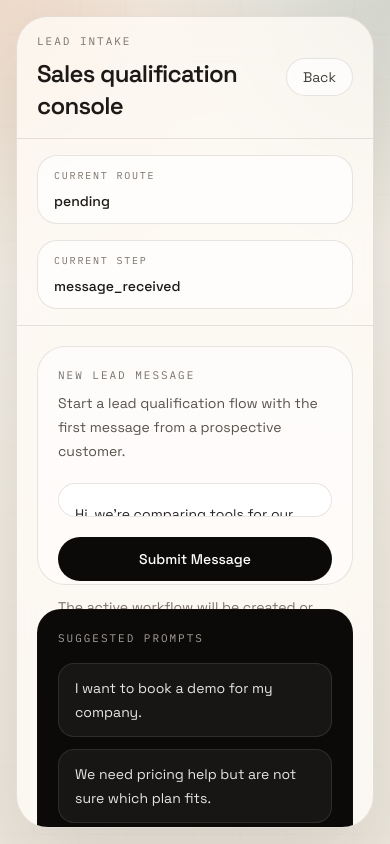
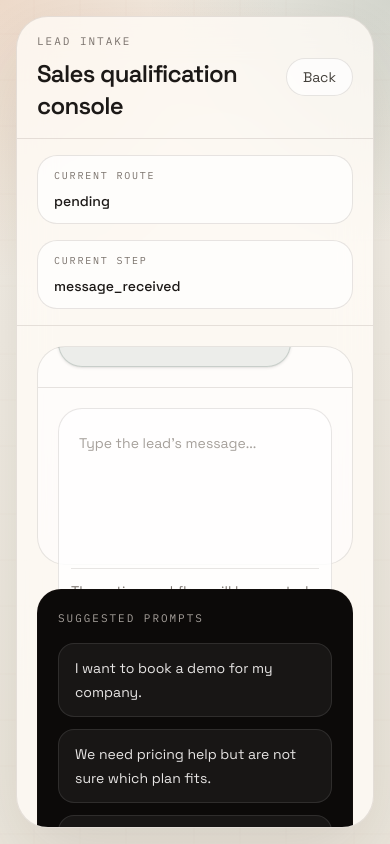
Before and after one commit to rupeshbug/systemforge, a Next.js app: page /intake in a window 390 px wide. Built offline with nearby package versions, Linux system fonts and the light colour scheme.

Commit message:
feat: better prompt and chat UI

```diff
--- a/app/api/chat/route.ts
+++ b/app/api/chat/route.ts
@@ -3,9 +3,37 @@ import { generateText } from "ai";
 import { RESPONSE_SYSTEM_PROMPT } from "@/src/workflow/prompts/systemPrompt";
 
 export async function POST(request: Request) {
-  const body = await request.json().catch(() => ({}));
+  let body: unknown;
+
+  try {
+    body = await request.json();
+  } catch {
+    return Response.json(
+      {
+        ok: false,
+        error: "Request body must be valid JSON.",
+      },
+      { status: 400 },
+    );
+  }
+
   const prompt =
-    typeof body.prompt === "string" ? body.prompt : "I want to book a meeting.";
+    typeof body === "object" &&
+    body !== null &&
+    "prompt" in body &&
+    typeof body.prompt === "string"
+      ? body.prompt
+      : "";
+
+  if (!prompt.trim()) {
+    return Response.json(
+      {
+        ok: false,
+        error: "Prompt is required.",
+      },
+      { status: 400 },
+    );
+  }
 
   const result = await generateText({
     model: groq("meta-llama/llama-4-scout-17b-16e-instruct"),
--- a/app/intake/page.tsx
+++ b/app/intake/page.tsx
@@ -1,4 +1,7 @@
+"use client";
+
 import Link from "next/link";
+import { useEffect, useRef, useState } from "react";
 
 const starterPrompts = [
   "I want to book a demo for my company.",
@@ -11,13 +14,106 @@ const statusItems = [
   { label: "Current step", value: "message_received" },
 ];
 
+type ChatMessage = {
+  id: string;
+  role: "user" | "assistant";
+  content: string;
+};
+
 export default function IntakePage() {
+  const [message, setMessage] = useState("");
+  const [error, setError] = useState("");
+  const [isSubmitting, setIsSubmitting] = useState(false);
+  const [messages, setMessages] = useState<ChatMessage[]>([
+    {
+      id: "welcome",
+      role: "assistant",
+      content:
+        "Welcome to SystemForge. Share the lead's message and I will respond as the qualification assistant.",
+    },
+  ]);
+  const scrollRef = useRef<HTMLDivElement | null>(null);
+
+  useEffect(() => {
+    const container = scrollRef.current;
+
+    if (!container) {
+      return;
+    }
+
+    container.scrollTo({
+      top: container.scrollHeight,
+      behavior: "smooth",
+    });
+  }, [messages, isSubmitting]);
+
+  async function handleSubmit() {
+    const trimmedMessage = message.trim();
+
+    if (!trimmedMessage) {
+      setError("Please enter a message first.");
+      return;
+    }
+
+    const userMessage: ChatMessage = {
+      id: `user-${Date.now()}`,
+      role: "user",
+      content: trimmedMessage,
+    };
+
+    setMessages((current) => [...current, userMessage]);
+    setMessage("");
+    setError("");
+    setIsSubmitting(true);
+
+    try {
+      const response = await fetch("/api/chat", {
+        method: "POST",
+        headers: {
+          "Content-Type": "application/json",
+        },
+        body: JSON.stringify({ prompt: trimmedMessage }),
+      });
+
+      const data = (await response.json()) as {
+        ok: boolean;
+        text?: string;
+        error?: string;
+      };
+
+      if (!response.ok || !data.ok) {
+        setError(data.error ?? "Something went wrong.");
+        return;
+      }
+
+      setMessages((current) => [
+        ...current,
+        {
+          id: `assistant-${Date.now()}`,
+          role: "assistant",
+          content: data.text ?? "",
+        },
+      ]);
+    } catch {
+      setError("Unable to reach the chat API.");
+    } finally {
+      setIsSubmitting(false);
+    }
+  }
+
+  function handleKeyDown(event: React.KeyboardEvent<HTMLTextAreaElement>) {
+    if (event.key === "Enter" && !event.shiftKey) {
+      event.preventDefault();
+      void handleSubmit();
+    }
+  }
+
   return (
     <main className="relative flex min-h-screen items-center overflow-hidden px-4 py-4 sm:px-6 lg:px-8">
       <div className="noise-overlay" />
 
       <section className="glass-panel relative mx-auto flex h-[calc(100vh-2rem)] w-full max-w-5xl flex-col overflow-hidden rounded-4xl">
-        <div className="flex items-center justify-between border-b border-(--line) px-5 py-4 sm:px-6">
+        <div className="flex items-center justify-between border-b border-[var(--line)] px-5 py-4 sm:px-6">
           <div>
             <p className="eyebrow text-[11px] text-stone-500">Lead Intake</p>
             <h1 className="mt-2 text-2xl font-semibold tracking-[-0.03em] text-stone-900">
@@ -27,13 +123,13 @@ export default function IntakePage() {
 
           <Link
             href="/"
-            className="rounded-full border border-(--line) bg-white/70 px-4 py-2 text-sm text-stone-700 transition hover:bg-white"
+            className="rounded-full border border-[var(--line)] bg-white/70 px-4 py-2 text-sm text-stone-700 transition hover:bg-white"
           >
             Back
           </Link>
         </div>
 
-        <div className="grid gap-4 border-b border-(--line) px-5 py-4 sm:grid-cols-2 sm:px-6">
+        <div className="grid gap-4 border-b border-[var(--line)] px-5 py-4 sm:grid-cols-2 sm:px-6">
           {statusItems.map((item) => (
             <MetricCard
               key={item.label}
@@ -44,52 +140,96 @@ export default function IntakePage() {
         </div>
 
         <div className="grid flex-1 gap-6 overflow-hidden p-5 sm:p-6 lg:grid-cols-[1fr_20rem]">
-          <div className="flex min-h-0 flex-col rounded-[1.75rem] border border-(--line) bg-white/55 p-5">
-            <div>
-              <p className="eyebrow text-[11px] text-stone-500">
-                New Lead Message
-              </p>
-              <p className="mt-2 max-w-2xl text-sm leading-6 text-stone-600">
-                Start a lead qualification flow with the first message from a
-                prospective customer.
-              </p>
+          <div className="flex min-h-0 flex-col rounded-[1.75rem] border border-[var(--line)] bg-white/55">
+            <div
+              ref={scrollRef}
+              className="flex-1 space-y-4 overflow-y-auto px-5 py-5"
+            >
+              {messages.map((entry) => (
+                <article
+                  key={entry.id}
+                  className={`max-w-[85%] rounded-[1.5rem] border px-4 py-4 shadow-sm ${
+                    entry.role === "user"
+                      ? "ml-auto border-[rgba(201,111,58,0.22)] bg-[rgba(201,111,58,0.10)]"
+                      : "border-[rgba(35,68,58,0.18)] bg-[rgba(35,68,58,0.08)]"
+                  }`}
+                >
+                  <p className="text-xs font-medium uppercase tracking-[0.18em] text-stone-500">
+                    {entry.role === "user" ? "Lead" : "Assistant"}
+                  </p>
+                  <p className="mt-3 text-sm leading-7 text-stone-700">
+                    {entry.content}
+                  </p>
+                </article>
+              ))}
+
+              {isSubmitting && (
+                <article className="max-w-[85%] rounded-[1.5rem] border border-[rgba(35,68,58,0.18)] bg-[rgba(35,68,58,0.08)] px-4 py-4 shadow-sm">
+                  <p className="text-xs font-medium uppercase tracking-[0.18em] text-stone-500">
+                    Assistant
+                  </p>
+                  <p className="mt-3 text-sm leading-7 text-stone-500">
+                    Thinking...
+                  </p>
+                </article>
+              )}
             </div>
 
-            <textarea
-              rows={10}
-              defaultValue="Hi, we're comparing tools for our revops team and want to schedule a demo."
-              className="mt-5 min-h-0 flex-1 resize-none rounded-3xl border border-(--line) bg-white/90 px-4 py-4 text-sm leading-7 text-stone-800 outline-none placeholder:text-stone-400"
-            />
+            <div className="border-t border-[var(--line)] p-5">
+              <div className="rounded-[1.5rem] border border-[var(--line)] bg-white/85 p-3">
+                <textarea
+                  rows={4}
+                  value={message}
+                  onChange={(event) => setMessage(event.target.value)}
+                  onKeyDown={handleKeyDown}
+                  placeholder="Type the lead's message..."
+                  className="w-full resize-none bg-transparent px-2 py-2 text-sm leading-7 text-stone-800 outline-none placeholder:text-stone-400"
+                />
 
-            <div className="mt-5 flex flex-col gap-4 sm:flex-row sm:items-center sm:justify-between">
-              <button className="rounded-full bg-stone-950 px-5 py-3 text-sm font-medium text-white transition hover:bg-stone-800">
-                Submit Message
-              </button>
+                <div className="mt-3 flex flex-col gap-3 border-t border-[var(--line)] pt-3 sm:flex-row sm:items-center sm:justify-between">
+                  <p className="text-sm text-stone-500">
+                    The active workflow will be created or resumed after submission.
+                  </p>
 
-              <div className="text-sm text-stone-500">
-                The active workflow will be created or resumed after submission.
+                  <button
+                    type="button"
+                    onClick={() => void handleSubmit()}
+                    disabled={isSubmitting}
+                    className="rounded-full bg-stone-950 px-5 py-3 text-sm font-medium text-white transition hover:bg-stone-800 disabled:cursor-not-allowed disabled:opacity-60"
+                  >
+                    {isSubmitting ? "Sending..." : "Send Message"}
+                  </button>
+                </div>
               </div>
+
+              {error && (
+                <div className="mt-4 rounded-2xl border border-rose-200 bg-rose-50 px-4 py-3 text-sm text-rose-700">
+                  {error}
+                </div>
+              )}
             </div>
           </div>
 
           <aside className="flex min-h-0 flex-col gap-4">
-            <div className="rounded-3xl border border-(--line) bg-stone-950 p-5 text-stone-100">
+            <div className="rounded-3xl border border-[var(--line)] bg-stone-950 p-5 text-stone-100">
               <p className="eyebrow text-[11px] text-stone-400">
                 Suggested Prompts
               </p>
               <div className="mt-4 space-y-3">
                 {starterPrompts.map((prompt) => (
-                  <div
+                  <button
                     key={prompt}
-                    className="rounded-2xl border border-white/10 bg-white/5 px-4 py-3 text-sm leading-6 text-stone-200"
+                    type="button"
+                    onClick={() => setMessage(prompt)}
+                    className="w-full rounded-2xl border border-white/10 bg-white/5 px-4 py-3 text-left text-sm leading-6 text-stone-200 transition hover:bg-white/10"
                   >
                     {prompt}
-                  </div>
+                  </button>
                 ))}
               </div>
             </div>
 
-            <div className="rounded-3xl border border-(--line) bg-white/70 p-5">
+            <div className="rounded-3xl border border-[var(--line)] bg-white/70 p-5">
               <p className="eyebrow text-[11px] text-stone-500">
                 What Happens Next
               </p>
@@ -111,7 +251,7 @@ export default function IntakePage() {
 
 function MetricCard({ label, value }: { label: string; value: string }) {
   return (
-    <div className="rounded-[1.25rem] border border-(--line) bg-white/65 px-4 py-3">
+    <div className="rounded-[1.25rem] border border-[var(--line)] bg-white/65 px-4 py-3">
       <p className="eyebrow text-[10px] text-stone-500">{label}</p>
       <p className="mt-2 text-sm font-medium text-stone-900">{value}</p>
     </div>
@@ -120,7 +260,7 @@ function MetricCard({ label, value }: { label: string; value: string }) {
 
 function StepRow({ number, text }: { number: string; text: string }) {
   return (
-    <div className="flex items-center gap-3 rounded-2xl border border-(--line) bg-stone-50/85 px-4 py-3">
+    <div className="flex items-center gap-3 rounded-2xl border border-[var(--line)] bg-stone-50/85 px-4 py-3">
       <div className="flex h-8 w-8 items-center justify-center rounded-full bg-stone-900 text-xs font-medium text-white">
         {number}
       </div>
--- a/src/workflow/prompts/systemPrompt.ts
+++ b/src/workflow/prompts/systemPrompt.ts
@@ -1,4 +1,14 @@
 export const RESPONSE_SYSTEM_PROMPT = `
-You are lead sales agent. Answer Accordingly. For unrrelated questions, respond with
-"I am sorry, I can only answer questions related to sales."
+You are SystemForge's lead qualification assistant.
+
+Your job is to respond to inbound sales-related messages in a professional, concise, and helpful way.
+
+Rules:
+- Stay focused on sales, demos, pricing, onboarding interest, or contact requests.
+- If the message is unrelated to sales or product interest, respond with:
+  "I am sorry, I can only help with sales-related questions."
+- Keep responses short and natural.
+- If the user shows strong buying intent, acknowledge it clearly.
+- If important contact or qualification details are missing, ask for them politely.
+- Do not invent company details, pricing, or policies that were not provided.
 `;
```
